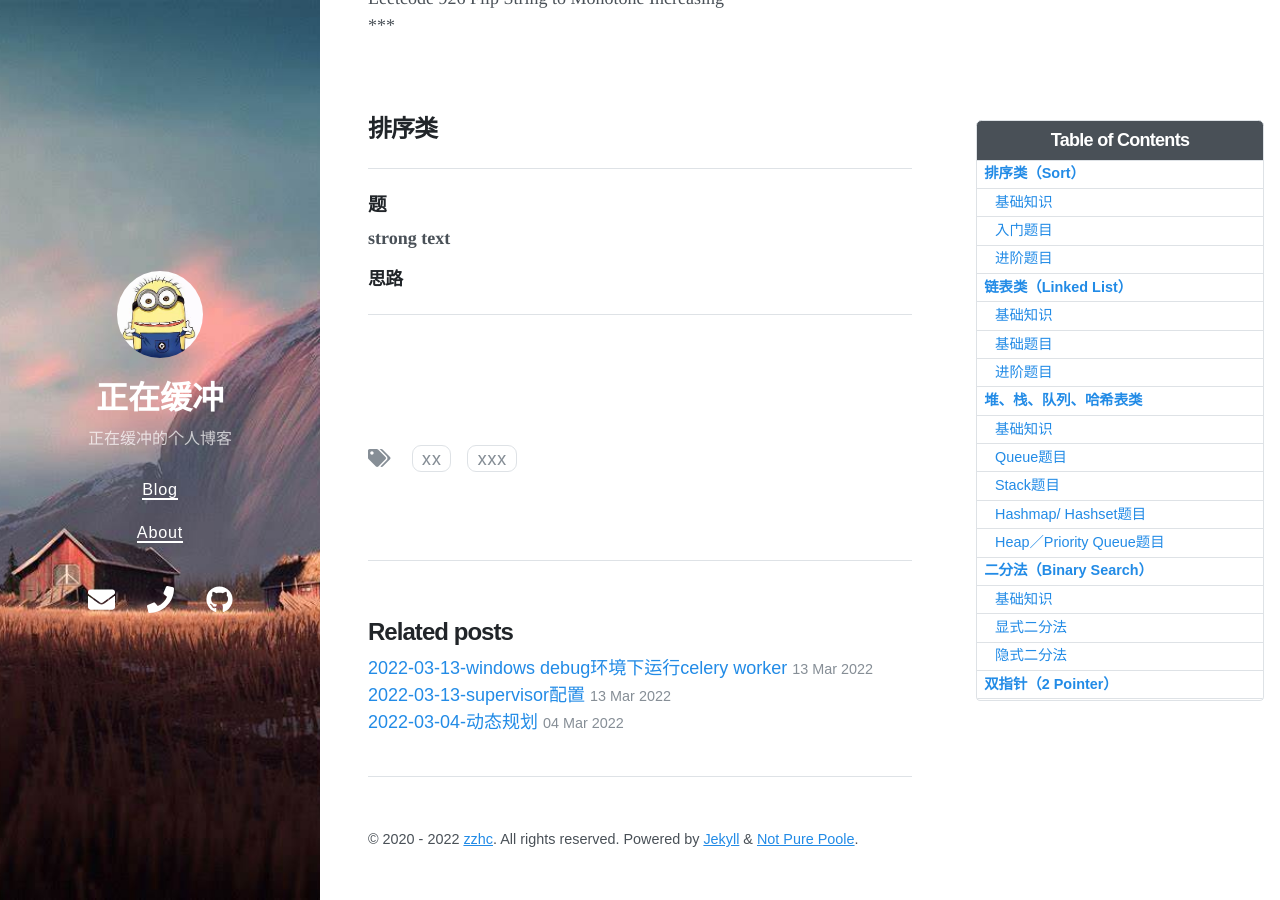
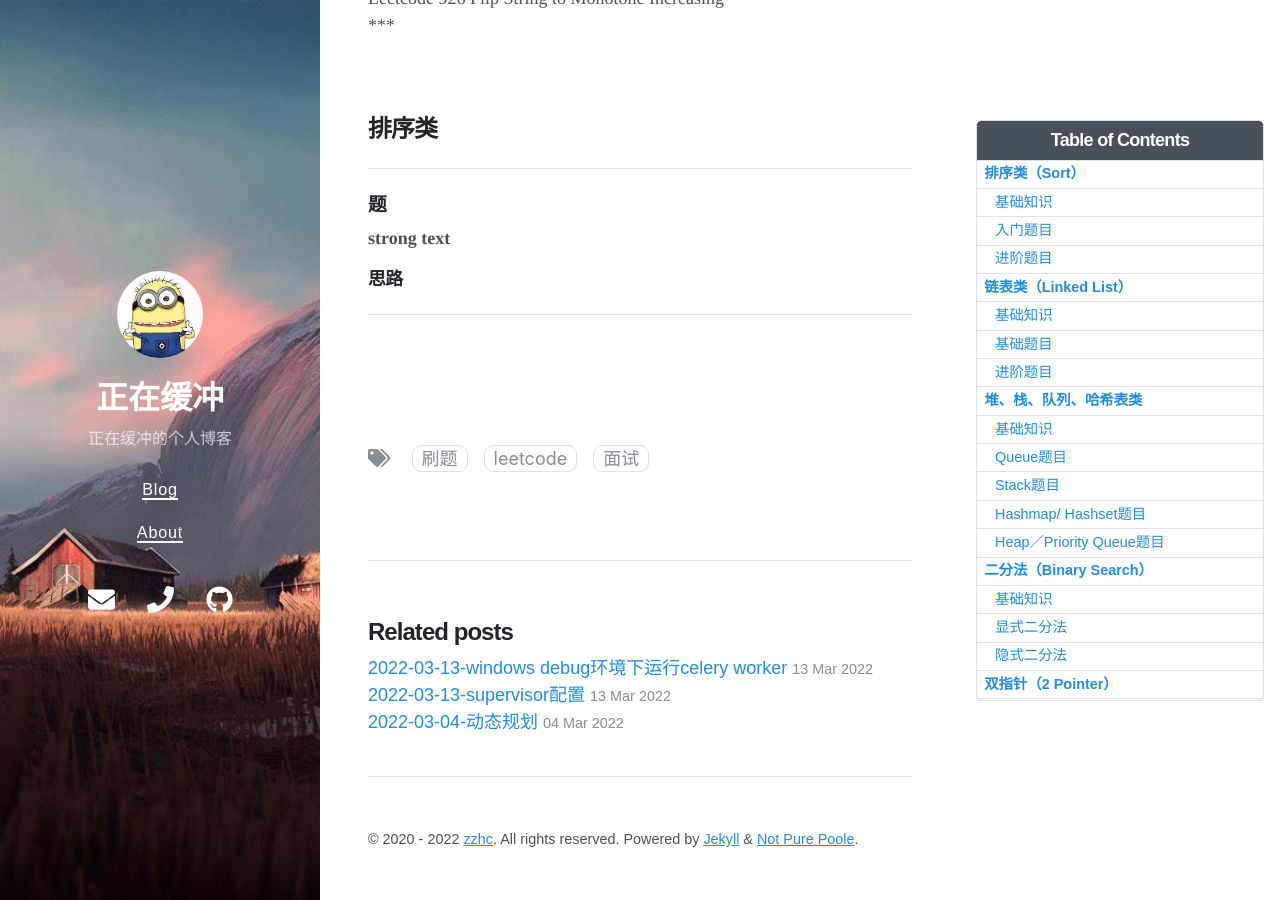
Before and after one commit to Zzhc3321/personal-blog.github.io, a Jekyll site: the page built from _posts/2022-03-16-Leetcode分类刷题总结.md, in a window 1280 px wide and 900 px high, scrolled down 13667 px. Built offline with Jekyll 4.4.1, drawn with Linux system fonts in a browser that asks for light colours; nearby versions of some CDN libraries.

Commit message:
修改文件: _posts/2022-03-16-Leetcode分类刷题总结.md

```diff
--- a/_posts/2022-03-16-Leetcode分类刷题总结.md
+++ b/_posts/2022-03-16-Leetcode分类刷题总结.md
@@ -1,8 +1,8 @@
 ---
 layout: post
 title: 2022-03-16-Leetcode分类刷题总结
-tags: [xx,xxx]
-category: xx
+tags: [刷题,leetcode,面试]
+category: leetcode
 toc: true
 math: true
 author: zzhc
```
